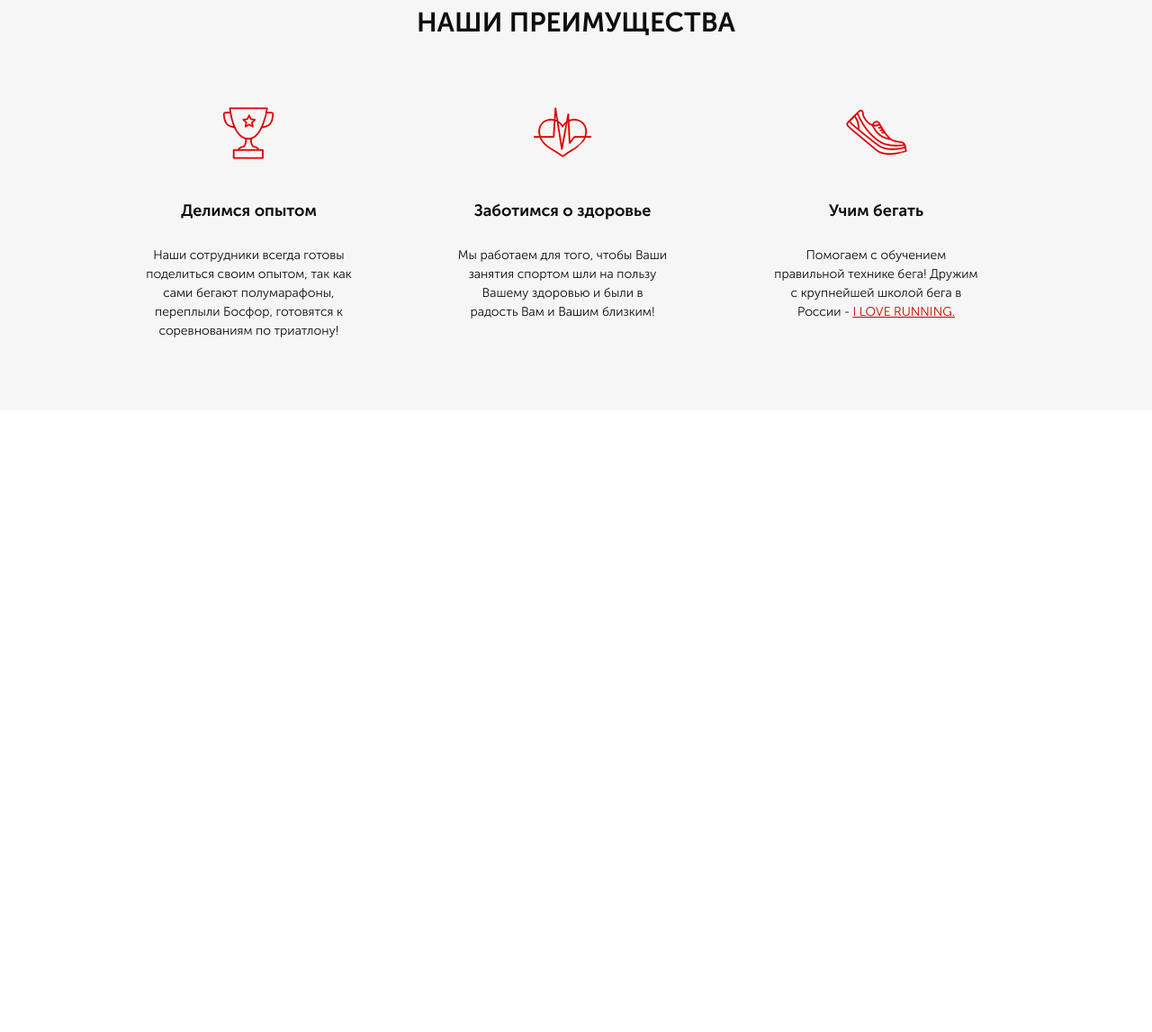
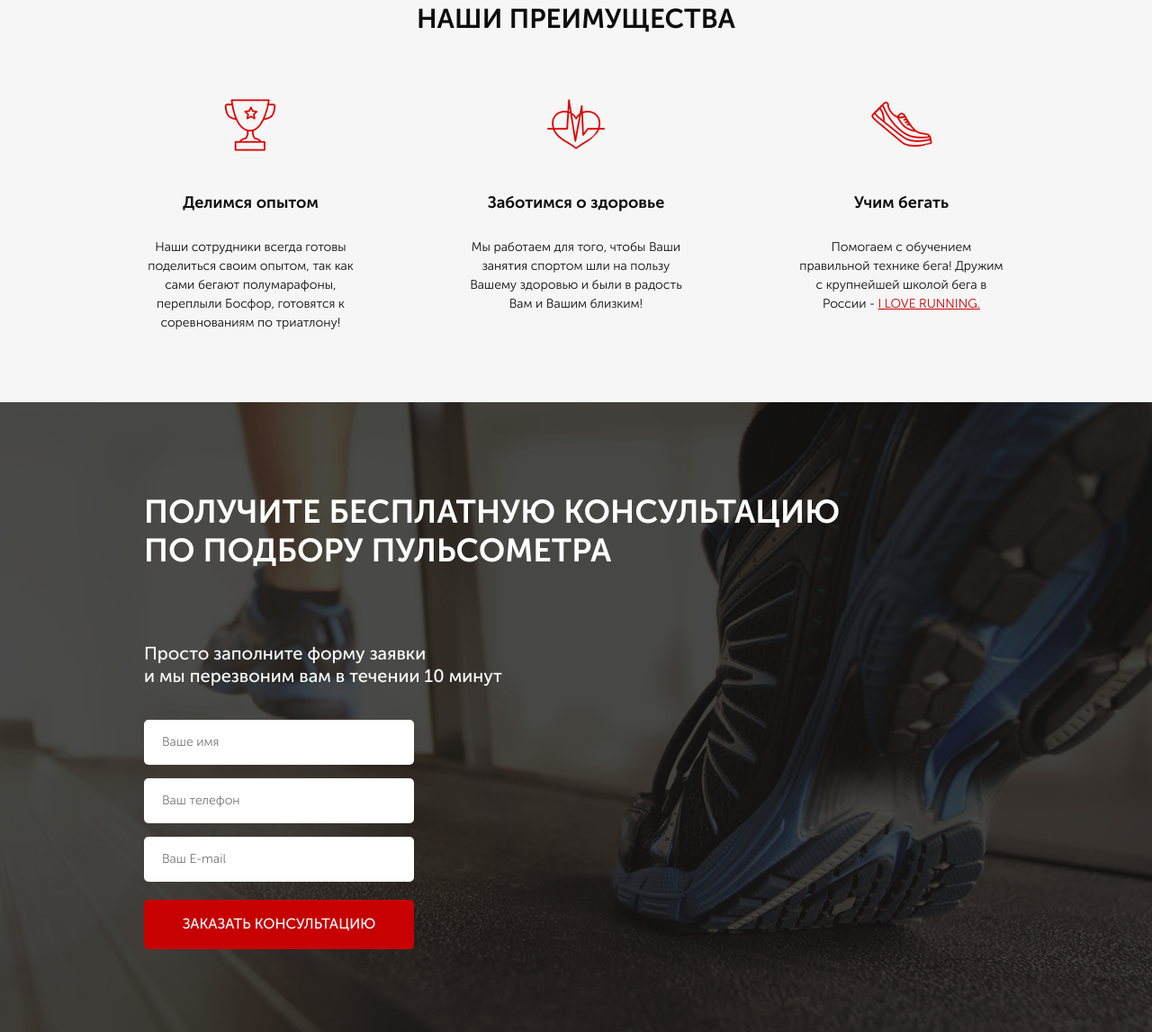
Before and after one commit to Zamuriy98/Zamuriy98, a website: page src/index.html in a window 1280 px wide. Shown: the part 769-1916 px from the top of the page at 90% size. Before the commit the page ends 1225 px from the top, so only its background shows below. Drawn offline with Linux system fonts and the light colour scheme; files whose address does not match are found by name.

Commit message:
Добавил третью главу сайта

```diff
--- a/src/index.html
+++ b/src/index.html
@@ -58,7 +58,7 @@
 
     <div class="advantage">
         <div class="container">
-            <div class="advantage__label">НАШИ ПРЕИМУЩЕСТВА</div>
+            <h2 class="title">НАШИ ПРЕИМУЩЕСТВА</h2>
             <div class="advantage__items">
                 <div class="advantage__item">
                     <img src="icons/Second_icon/cup.png" alt="cup">
@@ -86,5 +86,24 @@
             </div>
         </div>
     </div>
+
+    <div class="consultation">
+        <div class="container">
+            <h2 class="title title_left">
+                Получите бесплатную консультацию<br>
+                по подбору пульсометра
+            </h2>
+            <div class="consultation__descr">
+                Просто заполните форму заявки<br>
+                и мы перезвоним вам в течении 10 минут
+            </div>
+            <form action="#" class="feed-form">
+                <input name="Name" required placeholder="Ваше имя" type="text"> <!-- required для того что б поле обязательно было веденно placeholder что б поместить внутрь текст или инициалы -->
+                <input name="number" required placeholder="Ваш телефон" type="number">
+                <input name="email" required placeholder="Ваш E-mail" type="email">
+                <button class="button button_submit">заказать кОНСУЛЬТАЦИЮ</button>
+            </form>
+        </div>
+    </div>
 </body>
 </html>
--- a/src/sass/blocks/_advantage.scss
+++ b/src/sass/blocks/_advantage.scss
@@ -2,15 +2,8 @@
     padding: 69px 0 78px 0;
     min-height: 470px;
     background-color: #f6f6f6;
-    &__label {
-        text-align: center;
-        color: $black-color;
-        font-size: 30px;
-        font-weight: 700;
-    }
     &__items {
         margin-top: 65px;
-        width: 930px;
         display: flex;
         justify-content: space-between;
         img {
@@ -19,7 +12,7 @@
         }
     }
     &__item {
-        width: 233px;
+        max-width: 237px;
     }
     &__subtitle {
         color: $black-color;
--- a/src/sass/blocks/_button.scss
+++ b/src/sass/blocks/_button.scss
@@ -15,4 +15,9 @@
         border-radius: 5px;
         font-size: 16px;
     }
+    &_submit {
+        width: 100%;
+        height: 55px;
+        font-size: 16px;
+    }
 }
--- /dev/null
+++ b/src/sass/blocks/_consultation.scss
@@ -0,0 +1,14 @@
+.consultation {
+    min-height: 680px;
+    padding: 100px 0 92px 0;
+    background: url('../img/Bg/bg2.jpg') center (center/cover) no-repeat;
+    &__descr {
+        margin-top: 80px;
+        color: $white-color;
+        font-size: 20px;
+        font-weight: 500;
+        text-align: left;
+        line-height: 25px;
+    }
+
+}
--- /dev/null
+++ b/src/sass/blocks/_forms.scss
@@ -0,0 +1,20 @@
+.feed-form {
+    margin-top: 36px;
+    display: flex;
+    flex-direction: column;
+    width: 300px;
+    input {
+        height: 50px;
+        border-radius: 5px;
+        background-color: $white-color;
+        margin-bottom: 15px;
+        border: none;
+        padding: 0 20px;
+        color: #4b4b4b;
+        font-size: 14px;
+        font-weight: 300;
+        &:nth-child(3){
+            margin-bottom: 20px;
+        }
+    }
+}
--- a/src/sass/blocks/_promo.scss
+++ b/src/sass/blocks/_promo.scss
@@ -1,7 +1,7 @@
 .promo {
     min-height: 650px;
     padding: 21px 0 93px 0;
-    background: url(../../img/Bg/bg1.jpg) center (center/cover) no-repeat;
+    background: url('../img/Bg/bg1.jpg') center (center/cover) no-repeat;
     &__wrapper {
         display: flex;
         flex-direction: column;
--- /dev/null
+++ b/src/sass/blocks/_titles.scss
@@ -0,0 +1,12 @@
+.title {
+    text-align: center;
+    color: $black-color;
+    font-size: 30px;
+    font-weight: 700;
+    text-transform: uppercase;
+    &_left {
+        color: $white-color;
+        font-size: 36px;
+        text-align: left;
+    }
+}
--- a/src/sass/style.scss
+++ b/src/sass/style.scss
@@ -12,4 +12,7 @@
 @import 'blocks/header';
 @import 'blocks/button';
 @import 'blocks/advantage';
+@import 'blocks/titles';
+@import 'blocks/consultation';
+@import 'blocks/forms';
 @import 'base/media';
```
Also changed, not shown: src/css/style.min.css.
